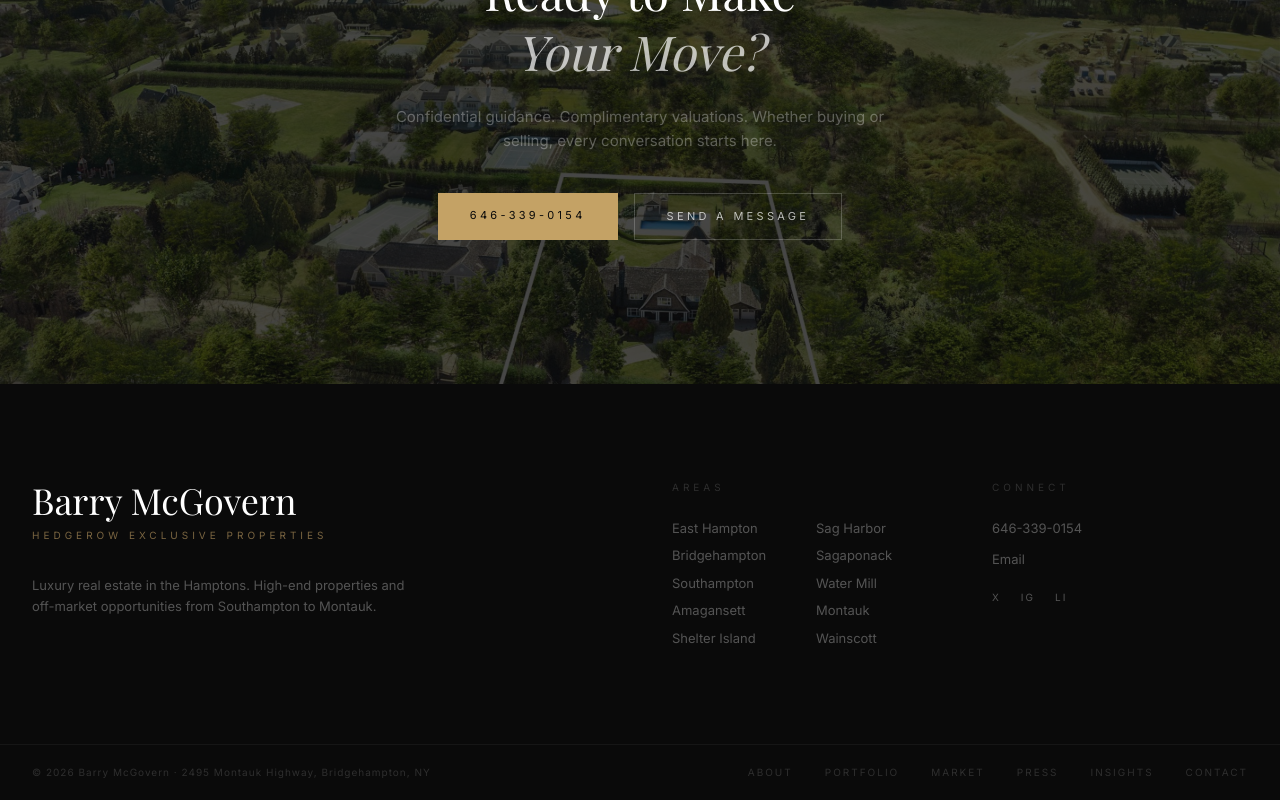
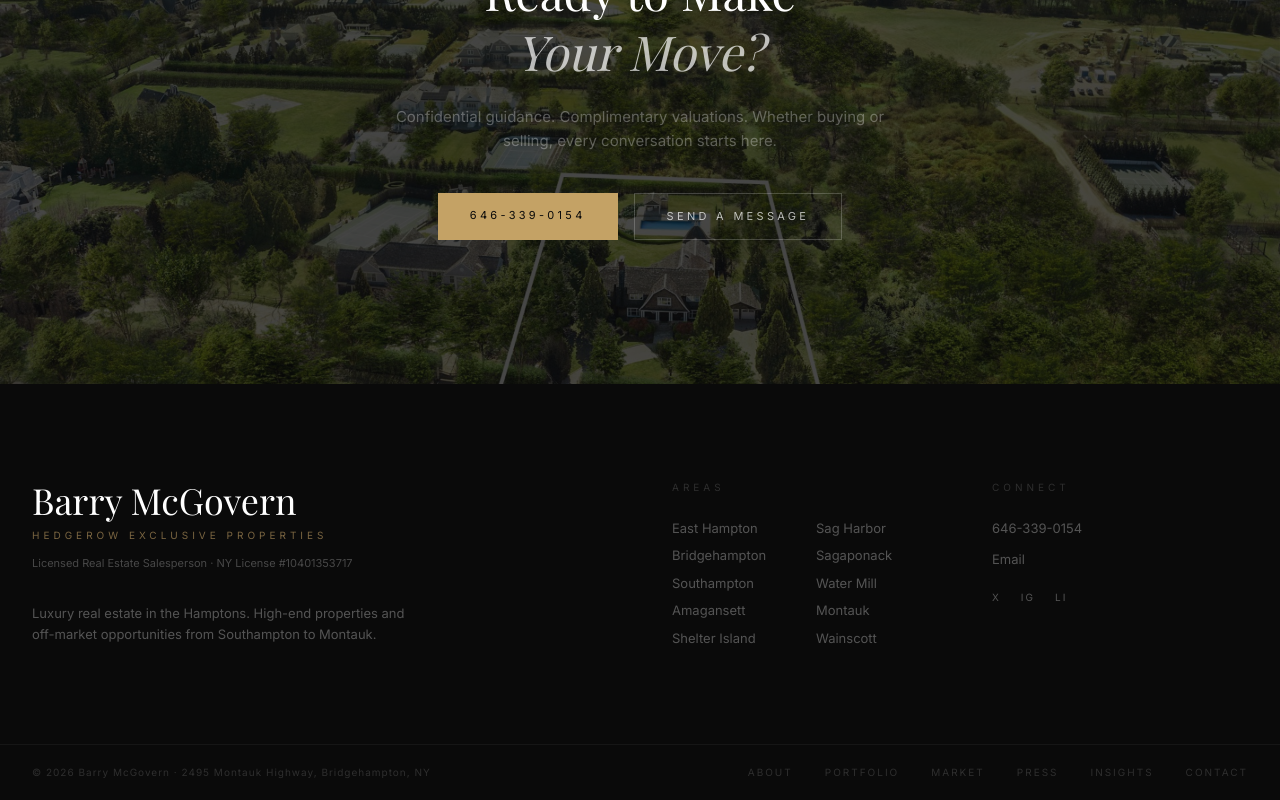
Before and after one commit to barrymcgovernd18/hamptonshomes-ai, a Next.js app in the folder hamptonshomes-ai/: page / in a window 1280 px wide. Shown: the part 4316-5116 px from the top of the page. Built offline with nearby package versions, Linux system fonts and the light colour scheme; a web font is replaced by a local one.

Commit message:
Fix Barry entity and conversion copy

```diff
--- a/hamptonshomes-ai/src/components/Footer.tsx
+++ b/hamptonshomes-ai/src/components/Footer.tsx
@@ -8,8 +8,11 @@ export default function Footer() {
         <div className="grid md:grid-cols-12 gap-16">
           <div className="md:col-span-5">
             <p className="font-serif text-white text-4xl mb-2">Barry McGovern</p>
-            <p className="text-gold/60 text-[10px] tracking-[0.4em] uppercase mb-8">
+            <p className="text-gold/60 text-[10px] tracking-[0.4em] uppercase mb-3">
               Hedgerow Exclusive Properties
+            </p>
+            <p className="text-white/25 text-[11px] mb-8">
+              Licensed Real Estate Salesperson · NY License #10401353717
             </p>
             <p className="text-[13px] leading-relaxed max-w-sm">
               Luxury real estate in the Hamptons. High-end properties and
```
